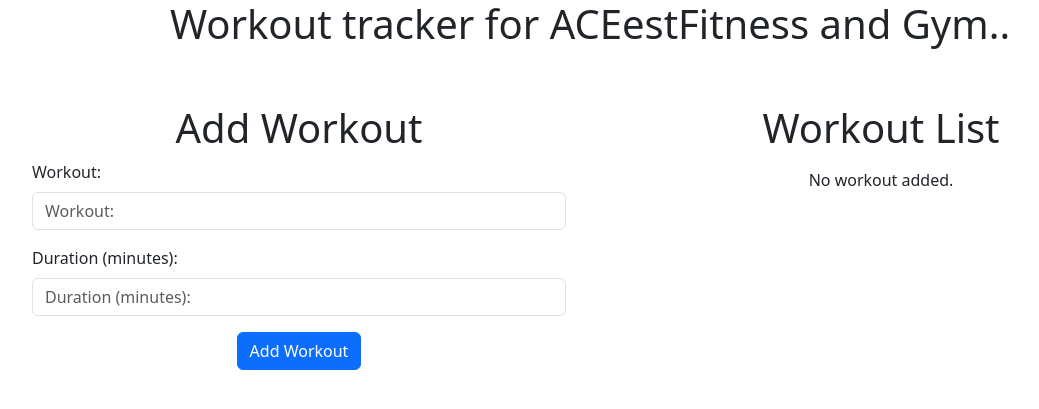
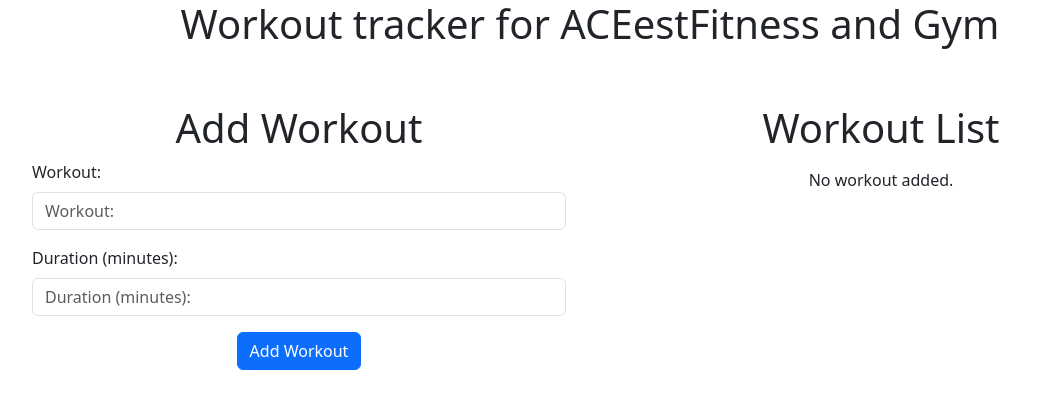
Before and after one commit to 2024tm93086/assignment-1, a Flask app: page / in a window 1280 px wide. Shown: the top 409 px of the page, without its empty margins (50-1089 px from the left). Run offline with Flask 3, Linux system fonts and the light colour scheme; data that the repository does not hold is empty.

Commit message:
Dummy Update index.html

```diff
--- a/templates/index.html
+++ b/templates/index.html
@@ -14,7 +14,7 @@
   </head>
   <body>
     <div class="d-flex flex-column vh-100 container">
-      <h1 class="text-center">Workout tracker for ACEestFitness and Gym..</h1>
+      <h1 class="text-center">Workout tracker for ACEestFitness and Gym</h1>
       <div
         class="d-flex flex-column flex-md-row flex-fill mt-5 column-gap-5 row-gap-5"
       >
```
